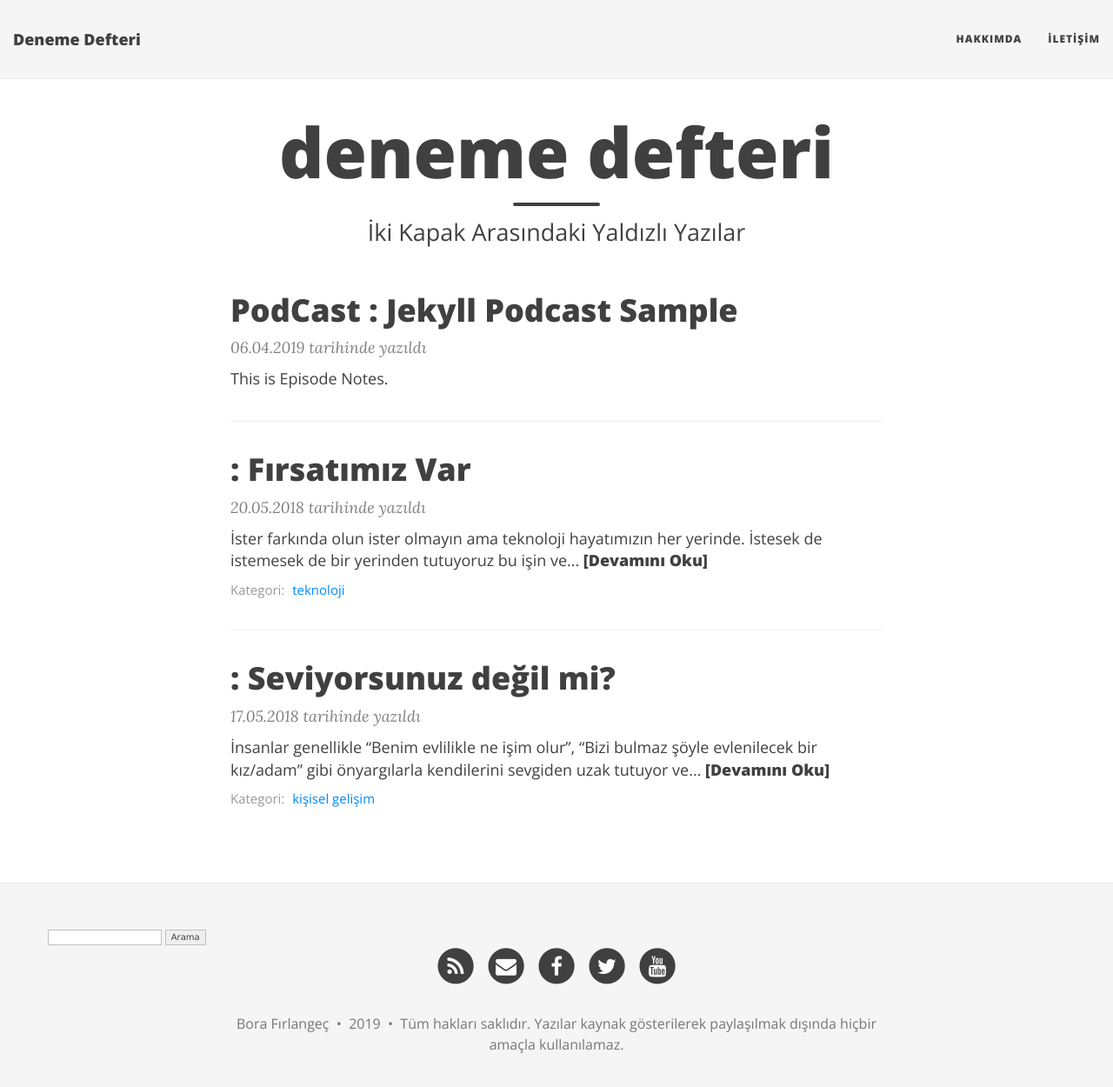
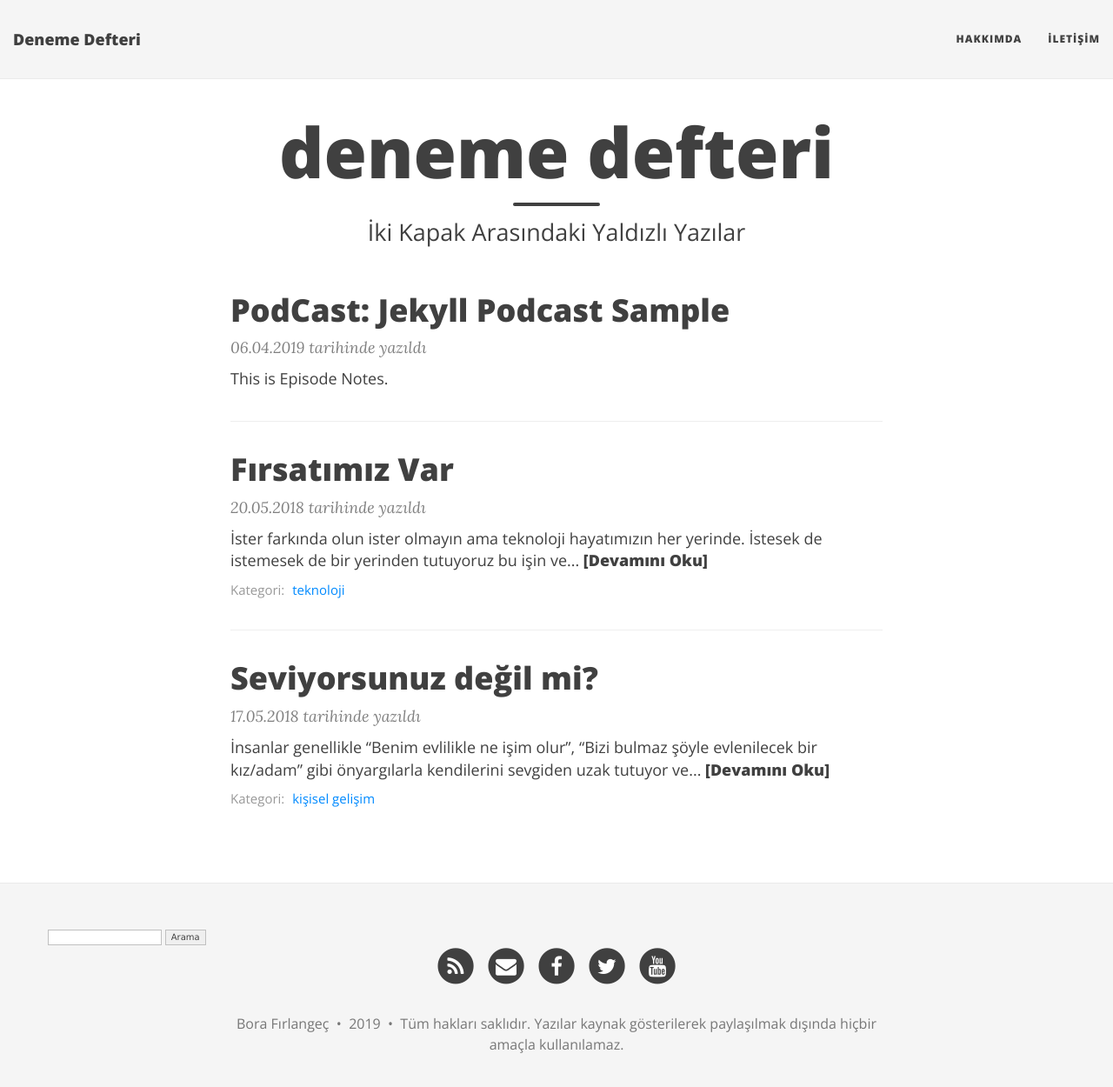
Before and after one commit to borfirbora/borfirbora.github.io, a Jekyll site: the page built from index.html, in a window 1280 px wide and 1263 px high. Shown: the top 1250 px of the window at 87% size. Built offline with Jekyll 4.4.1, drawn with Linux system fonts in a browser that asks for light colours; nearby versions of some CDN libraries; the list of posts is cut into pages by our own code.

Commit message:
Update index.html

```diff
--- a/index.html
+++ b/index.html
@@ -10,8 +10,8 @@ use-site-title: true
 	<article class="post-preview">
     <a href="{{ post.url | prepend: site.baseurl }}">
 	  <h2 class="post-title">{% if post.gizle %}
-PodCast
-{% endif %}: {{ post.title }}</h2>
+PodCast:
+{% endif %} {{ post.title }}</h2>
 
 	  {% if post.subtitle %}
 	  <h3 class="post-subtitle">
```
